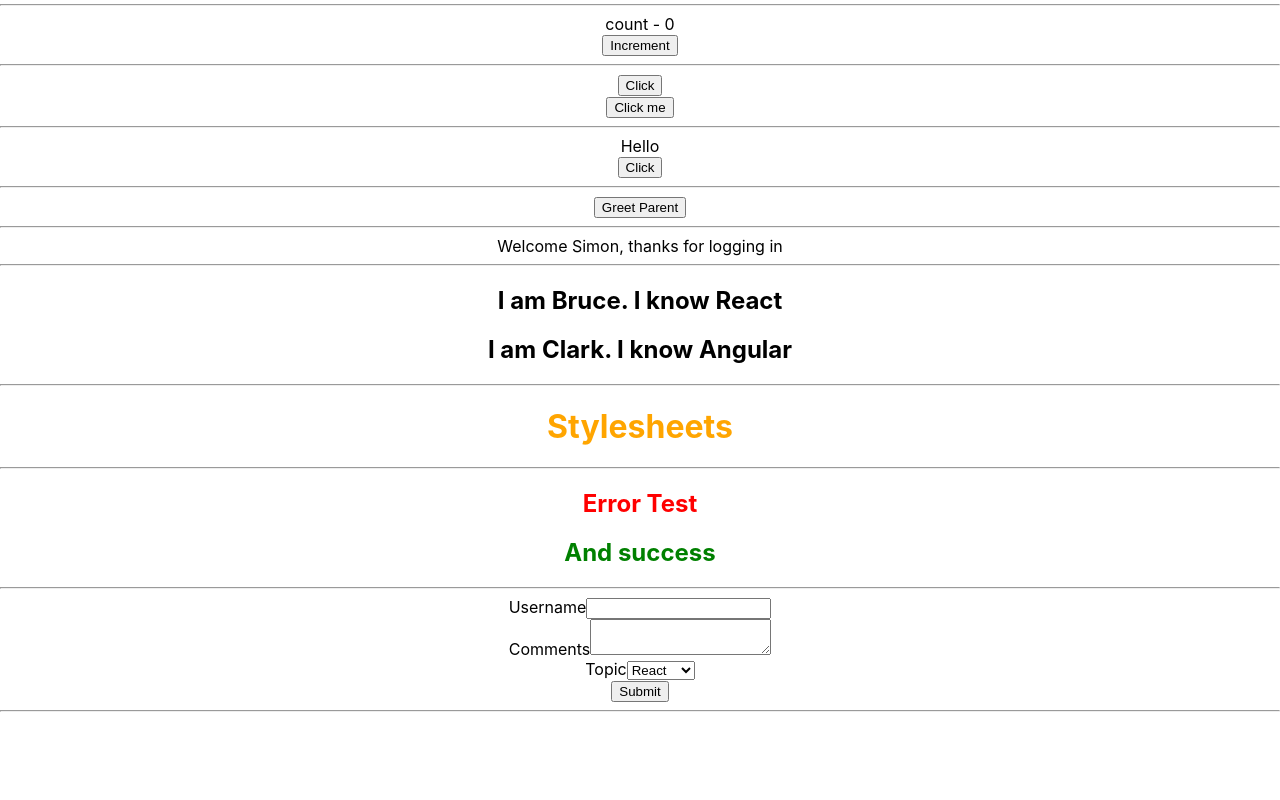
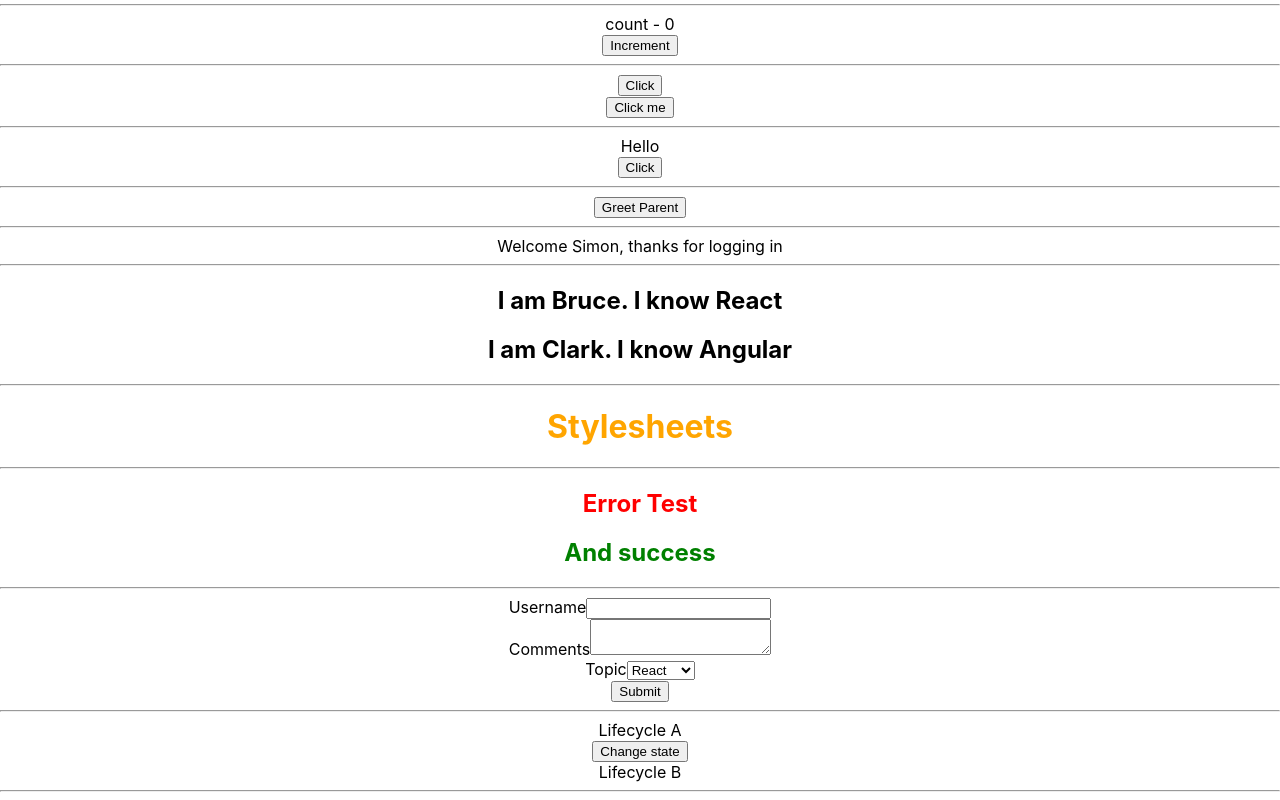
Before and after one commit to simongarisch/golang_stuff, a React (Create React App) app in the folder using_gin_framework/react stuff/hello-world/: page / in a window 1280 px wide. Shown: the part 579-1379 px from the top of the page. Before the commit the page ends 1299 px from the top, so only its background shows below. Built offline with nearby package versions, Linux system fonts and the light colour scheme.

Commit message:
adding lifecycle details

```diff
--- a/using_gin_framework/react stuff/hello-world/src/App.js
+++ b/using_gin_framework/react stuff/hello-world/src/App.js
@@ -24,6 +24,7 @@
 import NameList from './components/NameList';
 import Stylesheets from './components/Stylesheets';
 import Form from './components/Form';
+import LifecycleA from './components/LifecycleA'
 
 // importing some style sheets
 import "./appStyles.css"
@@ -74,6 +75,10 @@
 
       <Form></Form>
       <hr></hr>
+
+      <LifecycleA></LifecycleA>
+      <hr></hr>
+
     </div>
   );
 }
--- a/using_gin_framework/react stuff/hello-world/src/components/Form.js
+++ b/using_gin_framework/react stuff/hello-world/src/components/Form.js
@@ -32,7 +32,7 @@
 
     handleSubmit = (event) => {
         alert(`${this.state.username} ${this.state.comments} ${this.state.topic}`)
-        event.preventDefault()  // prevent clearning of data on refresh
+        event.preventDefault()  // prevent clearning of data on page refresh (after clicking submit)
     }
 
     render() {
--- /dev/null
+++ b/using_gin_framework/react stuff/hello-world/src/components/LifecycleA.js
@@ -0,0 +1,57 @@
+import React, { Component } from 'react'
+import LifecycleB from './LifecycleB'
+
+class LifecycleA extends Component {
+
+    constructor(props) {
+        super(props)
+
+        this.state = {
+             name: "Simon"
+        }
+        console.log("LifecycleA constructor")
+    }
+
+
+    static getDerivedStateFromProps(props, state){
+        console.log("LifecycleA getDerivedStateFromProps")
+        return null
+    }
+
+    componentDidMount(){
+        console.log("LifecycleA componentDidMount")
+    }
+
+    shouldComponentUpdate(){
+        console.log("LifecycleA shouldComponentUpdate")
+        return true
+    }
+
+    getSnapshotBeforeUpdate(prevProps, prevState){
+        console.log("LifecycleA getSnapshotBeforeUpdate")
+        return null
+    }
+
+    componentDidUpdate(){
+        console.log("LifecycleA componentDidUpdate")
+    }
+
+    changeState = () => {
+        this.setState({
+            name: "Jojo"
+        })
+    }
+
+    render() {
+        console.log("LifecycleA render")
+        return (
+            <div>
+                <div>Lifecycle A</div>
+                <button onClick={this.changeState}>Change state</button>
+                <LifecycleB></LifecycleB>
+            </div>
+        )
+    }
+}
+
+export default LifecycleA
--- /dev/null
+++ b/using_gin_framework/react stuff/hello-world/src/components/LifecycleB.js
@@ -0,0 +1,44 @@
+import React, { Component } from 'react'
+
+class LifecycleB extends Component {
+
+    constructor(props) {
+        super(props)
+
+        this.state = {
+             name: "Simon"
+        }
+        console.log("LifecycleB constructor")
+    }
+
+
+    static getDerivedStateFromProps(props, state){
+        console.log("LifecycleB getDerivedStateFromProps")
+        return null
+    }
+
+    componentDidMount(){
+        console.log("LifecycleB componentDidMount")
+    }
+
+    shouldComponentUpdate(){
+        console.log("LifecycleB shouldComponentUpdate")
+        return true
+    }
+
+    getSnapshotBeforeUpdate(prevProps, prevState){
+        console.log("LifecycleB getSnapshotBeforeUpdate")
+        return null
+    }
+
+    componentDidUpdate(){
+        console.log("LifecycleB componentDidUpdate")
+    }
+
+    render() {
+        console.log("LifecycleB render")
+        return <div>Lifecycle B</div>
+    }
+}
+
+export default LifecycleB
```
Also changed, not shown: using_gin_framework/react stuff/hello-world/src/components/lifecycleMethods.txt (added).
